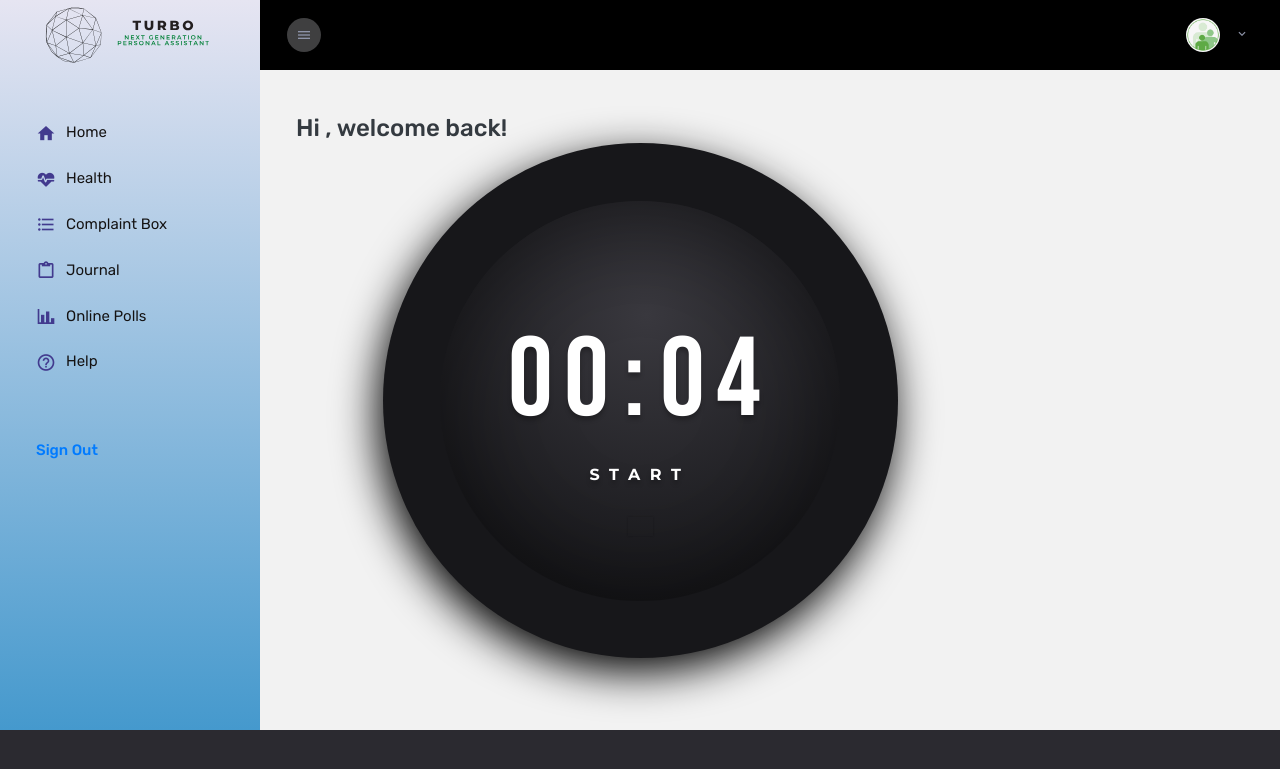
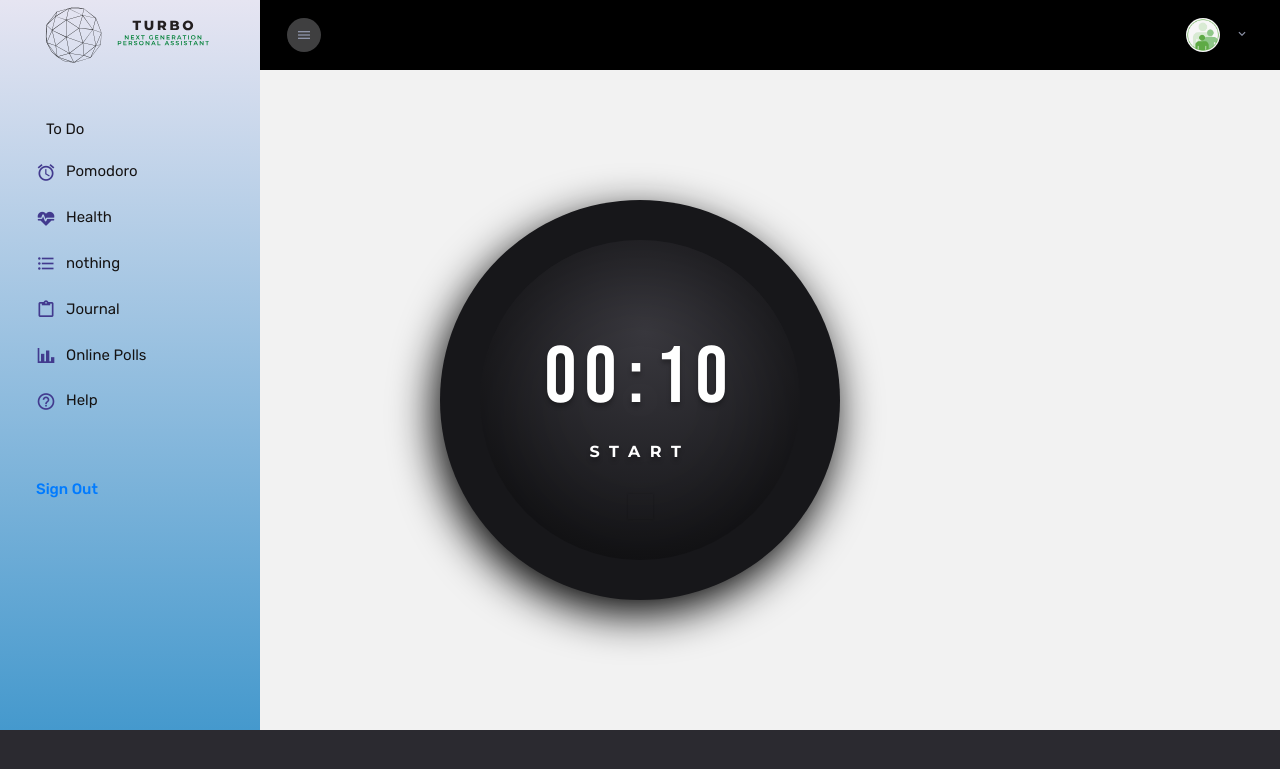
Before and after one commit to cheems-exe/turbo-assistant, a Django app: page /pomodoro/ in a window 1280 px wide. Shown: the top 769 px of the page. Run offline with Django 3.2, Linux system fonts and the light colour scheme; some libraries are stand-ins or nearby versions.

Commit message:
minor changes

```diff
--- a/app/templates/app/base.html
+++ b/app/templates/app/base.html
@@ -40,11 +40,17 @@
         </li>
         <li class="nav-item">
           <a class="nav-link" href="{% url 'todo' %}">
-            <i class="mdi mdi-home menu-icon"></i>
-            <span class="menu-title">Home</span>
+            <i class="mdi mdi-tick menu-icon"></i>
+            <span class="menu-title">To Do</span>
           </a>
         </li>
 
+        <li class="nav-item">
+          <a class="nav-link" href="{% url 'pomodoro' %}">
+            <i class="mdi mdi-alarm menu-icon"></i>
+            <span class="menu-title">Pomodoro</span>
+          </a>
+        </li>
 
         <li class="nav-item">
           <a class="nav-link" href="{% url 'health' %}">
@@ -55,7 +61,7 @@
         <li class="nav-item">
           <a class="nav-link" href="/complaintbox/">
             <i class="mdi mdi-format-list-bulleted menu-icon"></i>
-            <span class="menu-title">Complaint Box</span>
+            <span class="menu-title">nothing</span>
           </a>
         </li>
         <li class="nav-item">
@@ -146,13 +152,7 @@
         </div>
         {% endif %}
         <div class="content-wrapper pb-0">
-          <div class="page-header flex-wrap">
-            <h3 class="mb-0"> Hi {{user.first_name}} {{user.last_name}} , welcome back! </h3>
-            {% if commember %}
-            <a href="/memberdash/"><button type="button" class="btn btn-sm ml-3 btn-success"> Member's Dashboard
-              </button></a>
-            {% endif %}
-          </div>
+
 
 
 
--- a/app/templates/app/pomodoro_timer.html
+++ b/app/templates/app/pomodoro_timer.html
@@ -45,19 +45,27 @@
   }
 
   .outerRing {
-    display: grid;
+    /* display: grid;
     place-items: center;
-    width: 515px;
-    height: 515px;
+    width: 25rem;
+    height: 25rem;
     border-radius: 50%;
     box-shadow: -5px 14px 44px #000000, 5px -16px 50px rgba(255, 255, 255, 0.15);
+    background: var(--normal-ring); */
+    width: 25rem;
+    height: 25rem;
+    border-radius: 50%;
     background: var(--normal-ring);
+    box-shadow:-5px 14px 44px #000000, 5px -16px 50px rgba(255, 255, 255, 0.15);
+    display: flex;
+    justify-content: center;
+    align-items: center;
+    flex-direction: column;
   }
 
   .timer {
-    width: 400px;
-    height: 400px;
-    margin-top: 40px;
+    width: 20rem;
+    height: 20rem;
     border-radius: 50%;
     background: var(--timer-bg);
     box-shadow: inset 0px 0px 114px rgba(0, 0, 0, 0.45);
@@ -65,11 +73,11 @@
     justify-content: center;
     align-items: center;
     flex-direction: column;
-    padding: 8rem;
+    /* padding: 8rem; */
   }
 
   #time {
-    width: 300px;
+    /* width: 3px; */
     text-align: center;
     margin: 3rem 0 0 0;
   }
@@ -78,7 +86,7 @@
     display: inline;
     color: var(--font-clr);
     font-family: var(--font-timer);
-    font-size: 7rem;
+    font-size: 5rem;
     letter-spacing: 0.1em;
     text-shadow: 0px 4px 4px rgba(0, 0, 0, 0.25);
   }
@@ -112,7 +120,7 @@
       <div id="time">
         <span id="minutes">00</span>
         <span id="colon">:</span>
-        <span id="seconds">04</span>
+        <span id="seconds">{{ time }}</span>
       </div>
       <div id="stsp">START</div>
       <span id="setting"><i class="fas fa-cog"></i></span>
@@ -181,11 +189,11 @@
         progressStart = 0;
         console.log("send");
         // goto this link to add the session
-        if ({ is_break }) {
+        if ("{{ is_break }}" === "True") {
           document.location.href = "{% url 'pomodoro' %}";
         }
         else {
-          document.location.href = "{% url 'add_done_session' %}";
+          document.location.href = "{% url 'break_session' %}";
         }
       }
     }
--- a/app/urls.py
+++ b/app/urls.py
@@ -25,7 +25,7 @@ urlpatterns = [
     path('meditation/', views.meditation, name="meditation"),
 
     path('pomodoro/', start_pomodoro_timer, name="pomodoro"),
-    path('add_done_session/', add_done_sesssion, name="add_done_session"),
+    path('break_session/', break_session, name="break_session"),
     path('relaxing_sounds/', relaxing_sounds, name="relaxing_sounds"),
     path('play_games/', play_games, name="play_games"),
 
--- a/app/views.py
+++ b/app/views.py
@@ -181,37 +181,24 @@ def handle_todo_done(request,pk):
 
 def start_pomodoro_timer(request):
     context = {
-        'is_break' : False,
+        'is_break' : "False",
+        "time": "10"
     }
+    print("inside start pomodoro")
     return render(request, "app/pomodoro_timer.html",context)
 
 
-
-# def pomodoro_session(request):
-#     today = date.today()
-#     work_obj = WorkEfficiency.objects.filter(Q(user= request.user) & Q(date = today)).first()
-#     if work_obj is None:
-#         work_obj = WorkEfficiency.objects.create(
-#             user = request.user ,
-#             date = today,
-#             pomodoro_cycles = 0,
-#         )
-
-#     context = {
-#         'pomodoro_session' : work_obj.pomodoro_cycles,
-#     }
-
-#     return render(request, "app/pomodoro_timer.html", context=context)
-
-def add_done_sesssion(request):
+def break_session(request):
+    print("inside break_session")
     today = date.today()
     work_obj = WorkEfficiency.objects.filter(user= request.user, date = today).first()
     context = {
         'is_break' : True,
+        "time": "04"
     }
     if work_obj is None:
         work_obj = WorkEfficiency.objects.create(
-            user = request.user ,
+            user = request.user,
             date = today,
             pomodoro_cycles = 0,
         )
```
Also changed, not shown: db.sqlite3.
